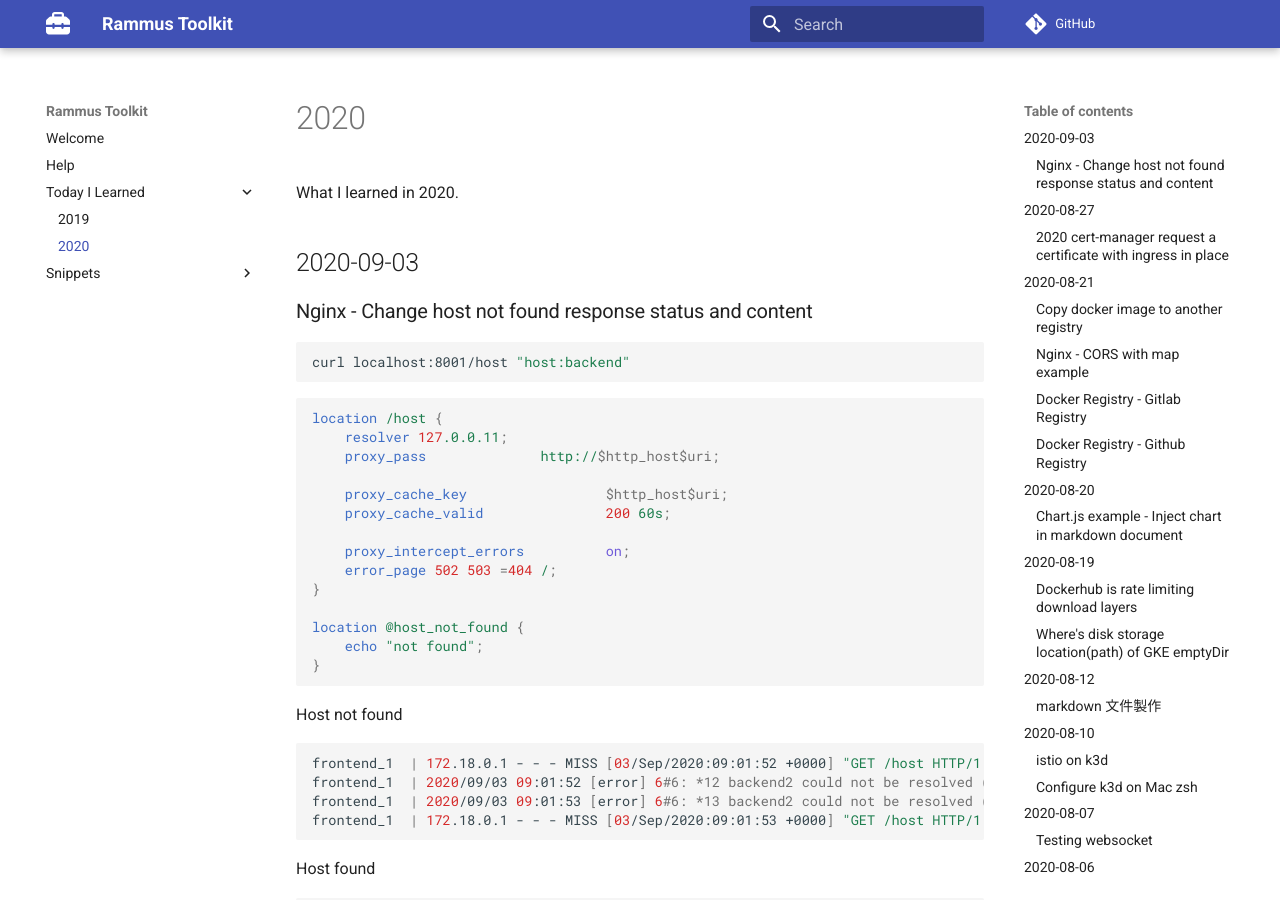
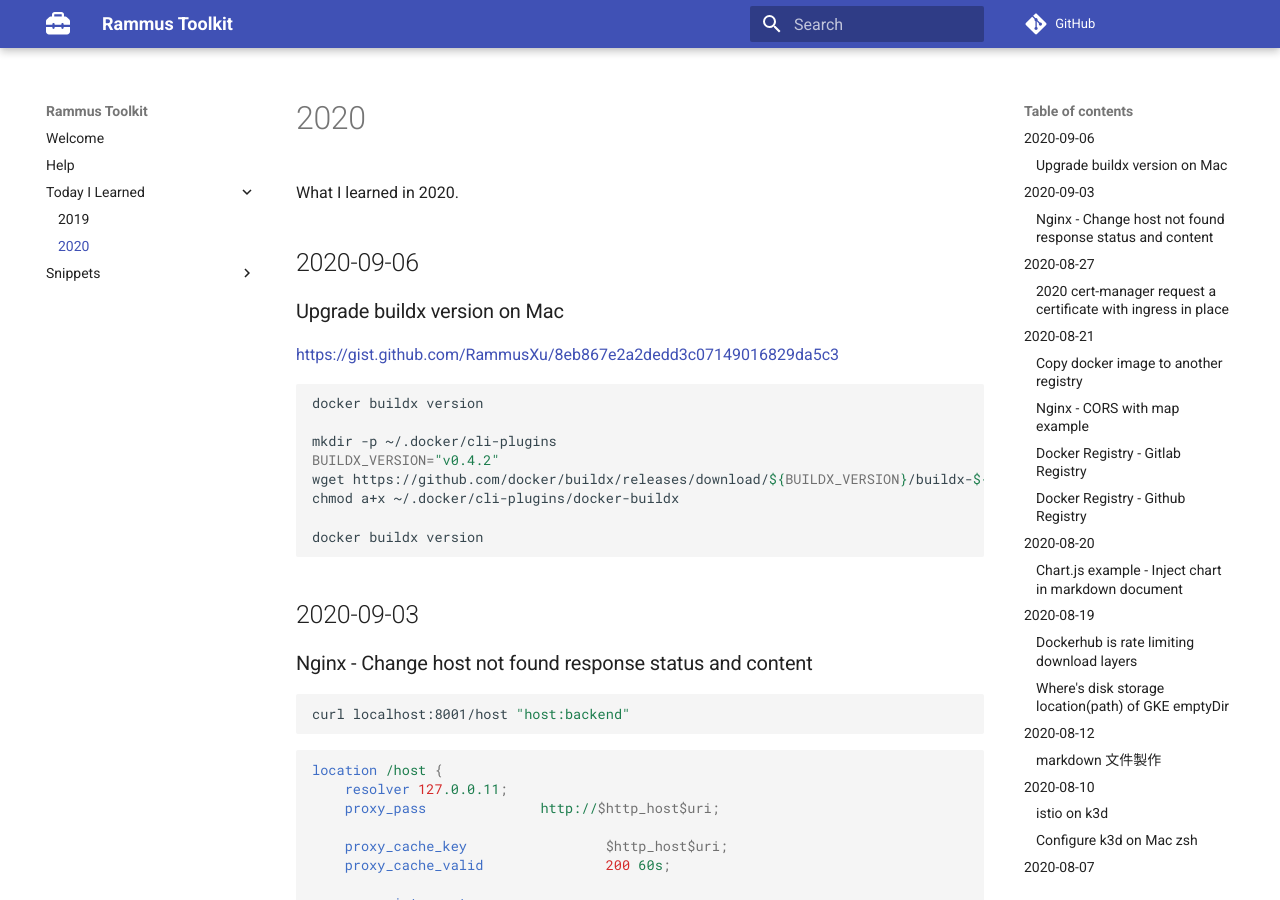
Before and after one commit to RammusXu/toolkit, an MkDocs documentation site: the page built from docs/Today-I-Learned/2020.md, in a window 1280 px wide and 900 px high. Built offline with MkDocs 1.6.1 and Material for MkDocs 9.7.7, drawn with Linux system fonts in a browser that asks for light colours; nearby versions of some CDN libraries; comment, search, counter and statistics services are not loaded.

Commit message:
TIL: Upgrade buildx version on Mac

````diff
--- a/docs/Today-I-Learned/2020.md
+++ b/docs/Today-I-Learned/2020.md
@@ -1,5 +1,20 @@
 
 What I learned in 2020.
+
+## 2020-09-06
+### Upgrade buildx version on Mac
+
+https://gist.github.com/RammusXu/8eb867e2a2dedd3c07149016829da5c3
+```bash
+docker buildx version
+
+mkdir -p ~/.docker/cli-plugins
+BUILDX_VERSION="v0.4.2"
+wget https://github.com/docker/buildx/releases/download/${BUILDX_VERSION}/buildx-${BUILDX_VERSION}.darwin-amd64 -O ~/.docker/cli-plugins/docker-buildx
+chmod a+x ~/.docker/cli-plugins/docker-buildx
+
+docker buildx version
+```
 
 ## 2020-09-03
 ### Nginx - Change host not found response status and content
````
